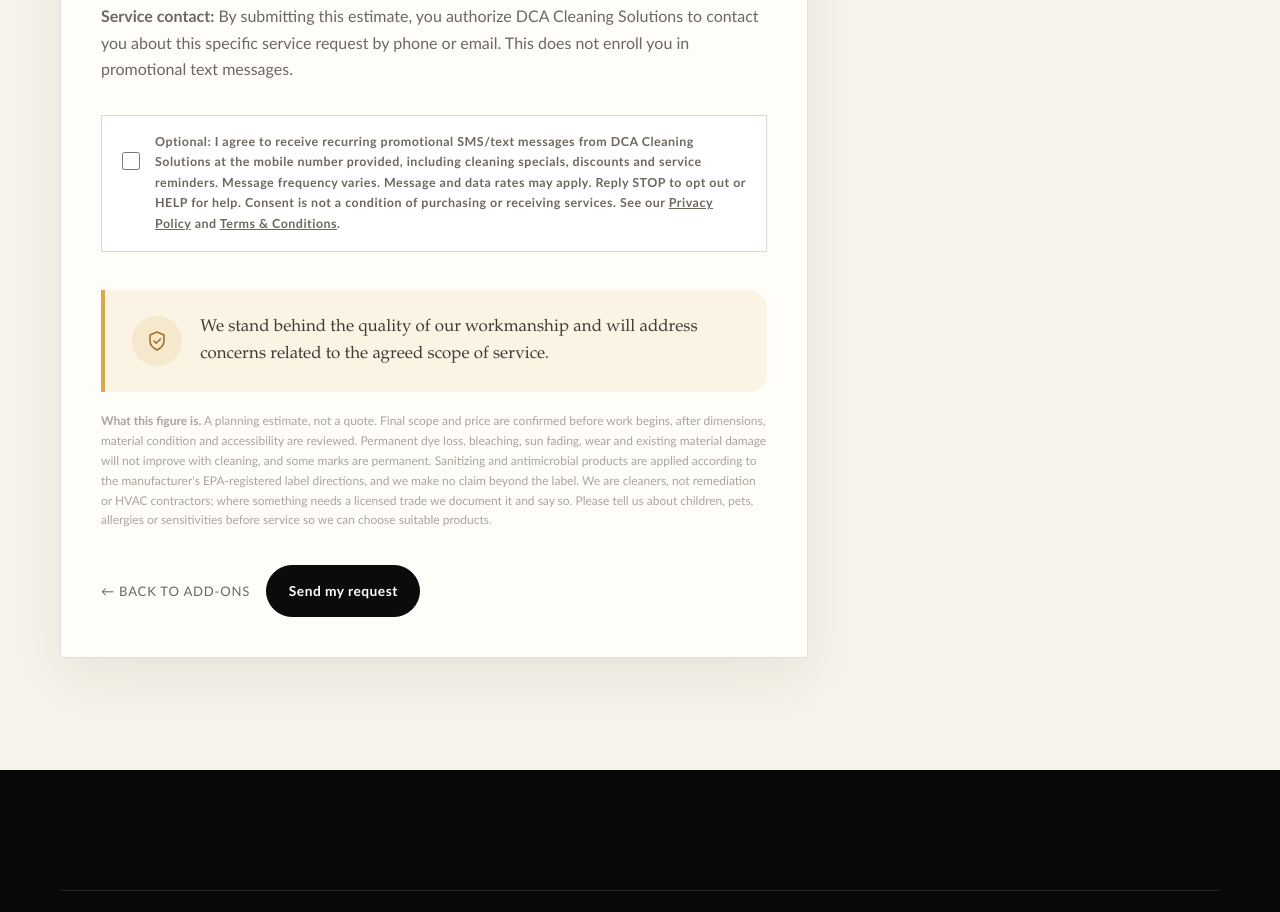
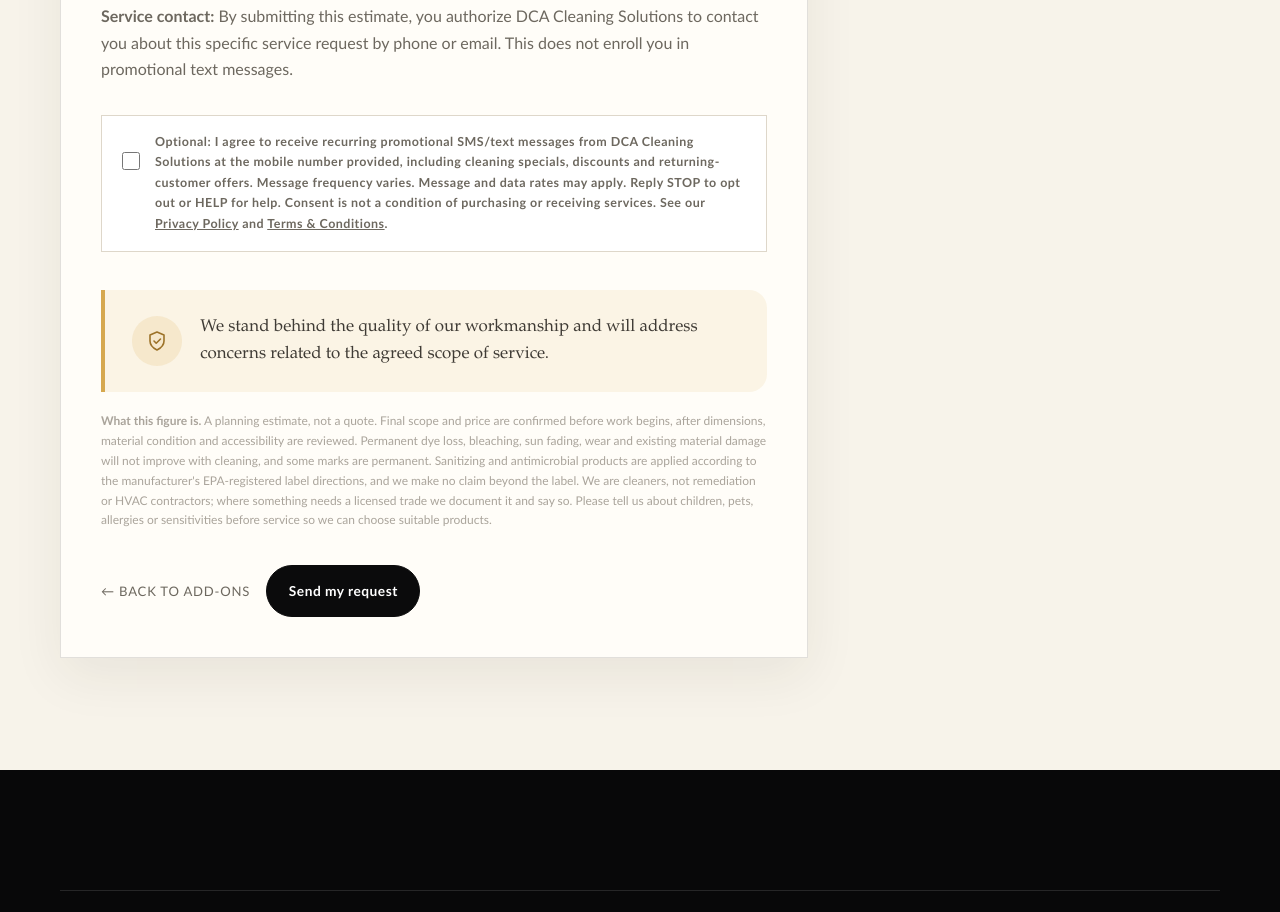
Before and after one commit to dcacleaningfirm-ctrl/CLEANING-SOLUTIONS, a website: page book/review.html in a window 1280 px wide. Shown: the part 2729-3641 px from the top of the page. Drawn offline with Linux system fonts and the light colour scheme.

Commit message:
Limit SMS consent to marketing in book/review.html

```diff
--- a/book/review.html
+++ b/book/review.html
@@ -122,7 +122,7 @@
               <div class="field field-full"><label for="media"><svg class="icon" aria-hidden="true"><use href="/assets/icons.svg#icon-camera"></use></svg> Photo or short video</label><input id="media" name="job_media" type="file" accept="image/*,video/*"><small>Optional, and the single most useful thing you can send us. One clear photo of the area usually settles the scope before we arrive. Files up to 8 MB.</small></div>
               <div class="field field-full"><label class="consent-check"><input type="checkbox" name="terms_acknowledged" value="Yes" required><span>I understand this is a non-binding planning estimate, and that the final scope and price are confirmed before work begins. I have read the <a href="/service-terms" target="_blank" rel="noopener">service terms and limitations</a>.</span></label></div>
               <div class="field field-full"><p class="form-intro"><strong>Service contact:</strong> By submitting this estimate, you authorize DCA Cleaning Solutions to contact you about this specific service request by phone or email. This does not enroll you in promotional text messages.</p></div>
-              <div class="field field-full"><label class="consent-check"><input type="checkbox" name="sms_marketing_consent" value="Yes"><span><strong>Optional:</strong> I agree to receive recurring promotional SMS/text messages from DCA Cleaning Solutions at the mobile number provided, including cleaning specials, discounts and service reminders. Message frequency varies. Message and data rates may apply. Reply STOP to opt out or HELP for help. Consent is not a condition of purchasing or receiving services. See our <a href="/privacy" target="_blank" rel="noopener">Privacy Policy</a> and <a href="/service-terms" target="_blank" rel="noopener">Terms &amp; Conditions</a>.</span></label></div>
+              <div class="field field-full"><label class="consent-check"><input type="checkbox" name="sms_marketing_consent" value="Yes"><span><strong>Optional:</strong> I agree to receive recurring promotional SMS/text messages from DCA Cleaning Solutions at the mobile number provided, including cleaning specials, discounts and returning-customer offers. Message frequency varies. Message and data rates may apply. Reply STOP to opt out or HELP for help. Consent is not a condition of purchasing or receiving services. See our <a href="/privacy" target="_blank" rel="noopener">Privacy Policy</a> and <a href="/service-terms" target="_blank" rel="noopener">Terms &amp; Conditions</a>.</span></label></div>
             </div>
 
             <div class="workmanship">
```
